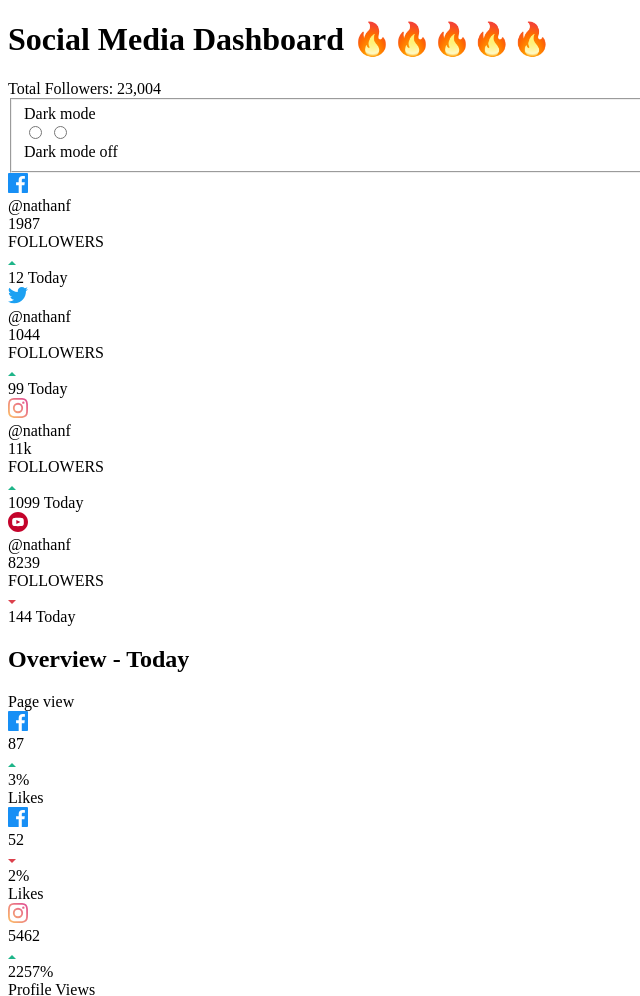
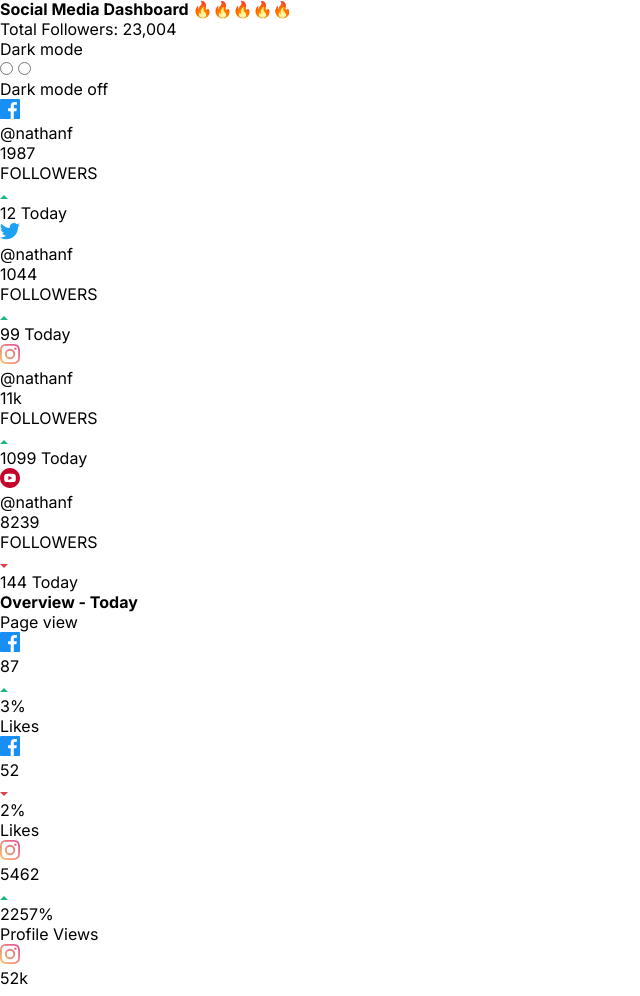
Before and after one commit to buihoanghiep1901/Social-media-dashboard-with-theme-switcher, a website: page index.html in a window 1280 px wide. Shown: the part 1-997 px from the top of the page, without its empty margins (0-640 px from the left). Drawn offline with Linux system fonts and the light colour scheme; files that its build step writes are made by us from their sources.

Commit message:
install gulp worlflow

```diff
--- a/app/scss/globals/_index.scss
+++ b/app/scss/globals/_index.scss
@@ -0,0 +1,4 @@
+@forward 'colors';
+@forward 'fonts';
+@forward 'boilerplate';
+@forward 'layout';
--- /dev/null
+++ b/app/scss/globals/boilerplate.scss
@@ -0,0 +1,13 @@
+
+
+*,
+*::after,
+*::before{
+    font-size: 100%;
+    font-family: var(--font-inter);
+    box-sizing: border-box;
+    margin: 0;
+    padding: 0;
+    text-decoration: none;
+    border: 0;
+}
--- /dev/null
+++ b/app/scss/globals/colors.scss
@@ -0,0 +1,27 @@
+:root{
+    //Primary
+    --limegreen: hsl(163, 72%, 41%);
+    --brightred: hsl(356, 69%, 56%);
+    --facebook: hsl(208, 92%, 53%);
+    --twitter: hsl(203, 89%, 53%);
+    --instagram: linear gradient hsl(37, 97%, 70%) to hsl(329, 70%, 58%);
+    --youtube: hsl(348, 97%, 39%);
+
+    // Dark Theme
+    --dark-toggle:hsl(210, 78%, 56%) to hsl(146, 68%, 55%);
+    --dark-bg: hsl(230, 17%, 14%);
+    --dark-top-bg: hsl(232, 19%, 15%);
+    --dark-card-bg: hsl(228, 28%, 20%);
+    --dark-subtext: hsl(228, 34%, 66%);
+    --dark-text: hsl(0, 0%, 100%);
+
+    //Light Theme
+    --light-toggle: hsl(230, 22%, 74%);
+    --light-bg: hsl(0, 0%, 100%);
+    --light-top-bg: hsl(225, 100%, 98%);
+    --light-card-bg: hsl(227, 47%, 96%);
+    --light-subtext: hsl(228, 12%, 44%);
+    --light-text: hsl(230, 17%, 14%);
+
+
+};
--- /dev/null
+++ b/app/scss/globals/fonts.scss
@@ -0,0 +1,3 @@
+:root{
+    --font-inter:'Inter', sans-serif;
+}
--- a/app/scss/style.scss
+++ b/app/scss/style.scss
@@ -1,3 +1,2 @@
-@use "components";
-@use "globals";
-@use "util";
+@forward "components";
+@forward "globals";
--- a/app/scss/util/_index.scss
+++ b/app/scss/util/_index.scss
@@ -0,0 +1 @@
+@forward 'breakpoint';
--- /dev/null
+++ b/app/scss/util/breakpoint.scss
@@ -0,0 +1,23 @@
+// 640px 1024px 1400px
+$breakpoint-up:(
+    'medium': 40em,
+    'large' : 64em,
+    'xlarge': 87.5em
+);
+$breakpoint-down:(
+    'small': 39.9988em,
+    'medium' : 63.9988em,
+    'large': 87.4988em
+);
+
+@mixin breakpoint-up($size){
+    @media (min-width:map-get($breakpoint-up,$size)) {
+        @content;
+    }
+};
+
+@mixin breakpoint-down($size){
+    @media (max-width:map-get($breakpoint-down,$size)) {
+        @content;
+    }
+};
--- a/index.html
+++ b/index.html
@@ -6,8 +6,14 @@
 
   <link rel="icon" type="image/png" sizes="32x32" href="./images/favicon-32x32.png">
 
+  <link rel="preconnect" href="https://fonts.googleapis.com">
+  <link rel="preconnect" href="https://fonts.gstatic.com" crossorigin>
+  <link href="https://fonts.googleapis.com/css2?family=Inter:wght@400;700&display=swap" rel="stylesheet">
+
   <title>Frontend Mentor | QR code component</title>
 
+  <link rel="stylesheet" href="/dist/style.css" />
+  <script defer src="/dist/script.js"></script>
   <!-- Feel free to remove these styles or customise in your own stylesheet 👍 -->
   <style>
     .attribution { font-size: 11px; text-align: center; }
```
Also changed, not shown: package.json (added, +26 -0 lines), app/scss/globals/layout.scss (added), dist/boilerplate.css (added), dist/breakpoint.css (added), dist/colors.css (added), dist/fonts.css (added), dist/layout.css (added), dist/style.css, 7 other files.
